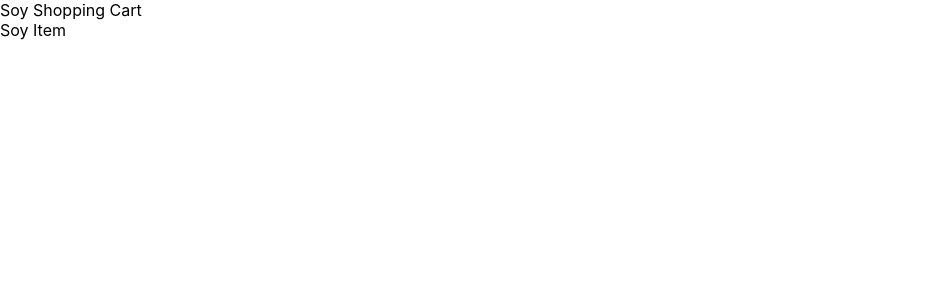
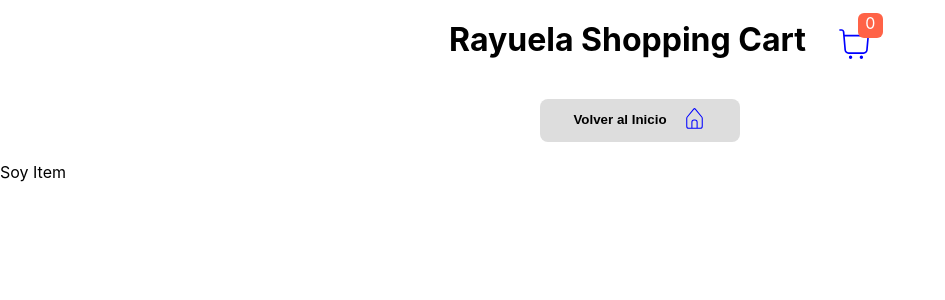
Before and after one commit to pablosimkievich/rayuela-shopping-cart, a React (Create React App) app: page /cart in a window 1280 px wide. Shown: the top 300 px of the page, without its empty margins (0-945 px from the left). Built offline with nearby package versions, Linux system fonts and the light colour scheme.

Commit message:
ShoppingCart header with cart icon y red box

```diff
--- a/src/components/ShoppingCart/Item.jsx
+++ b/src/components/ShoppingCart/Item.jsx
@@ -1,4 +1,4 @@
-import React from 'react'
+import './Item.css'
 
 export const Item = () => {
   return (
--- a/src/components/ShoppingCart/ShoppingCart.css
+++ b/src/components/ShoppingCart/ShoppingCart.css
@@ -0,0 +1,49 @@
+.the-header-container {
+    display: flex;
+    flex-direction: column;
+    align-items: center;
+}
+
+.detail-title {
+    display: flex;
+    justify-content: center;
+    align-items: center;
+    margin: 20px 0;
+    position: relative;
+}
+
+.detail-icon {
+    color: blue;
+    font-size: 40px;
+    text-align: center;
+    position: absolute;
+    margin-left: 28px;
+    top: 4px;
+}
+
+.cart-icon {
+    font-size: 25px;
+    margin-left: 15px;
+    translate:  0 507px;
+    color: blue;
+}
+
+.detail-title-icon {
+    display: flex;
+    justify-content: center;
+    align-items: center;
+    margin:  0;
+    position: relative;
+    top: 0px;
+    bottom: 25px;
+}
+
+.red-box-detail {
+    background-color: tomato;
+    color: white;
+    width: 25px;
+    height: 25px;
+    text-align: center;
+    translate: 52px -14px;
+    border-radius: 6px;
+}
--- a/src/components/ShoppingCart/ShoppingCart.jsx
+++ b/src/components/ShoppingCart/ShoppingCart.jsx
@@ -1,12 +1,40 @@
-import { Item } from './Item.jsx'
-
+import { Item } from "./Item.jsx"
+import "./ShoppingCart.css"
+import { Link, useNavigate } from 'react-router-dom'
+import { CiHome } from "react-icons/ci"
+import { CiShoppingCart } from "react-icons/ci"
+import { useCartStore } from "../../store/cartStore.jsx"
 
 export const ShoppingCart = () => {
 
+  const navigate = useNavigate()
+
+  const toyUnitsQ = useCartStore(state => state.toyUnitsQ)
+
   return (
     <div>
-      Soy Shopping Cart
-      < Item />
+      <div className="the-header-container">
+        <div className="detail-title-icon">
+          <h1 className="detail-title">
+            Rayuela Shopping Cart
+            <Link to="/cart">
+              <CiShoppingCart className="detail-icon" />
+            </Link>
+          </h1>
+          <div className="red-box-detail">{toyUnitsQ}</div>
+        </div>
+
+        <button className="btn home-btn" onClick={() => navigate("/")}>
+          Volver al Inicio
+          <CiHome className="home-icon" />
+        </button>
+      </div>
+
+
+
+      <Item />
+
+
     </div>
-  )
-}
+  );
+};
```
Also changed, not shown: src/components/ShoppingCart/Item.css (added).
